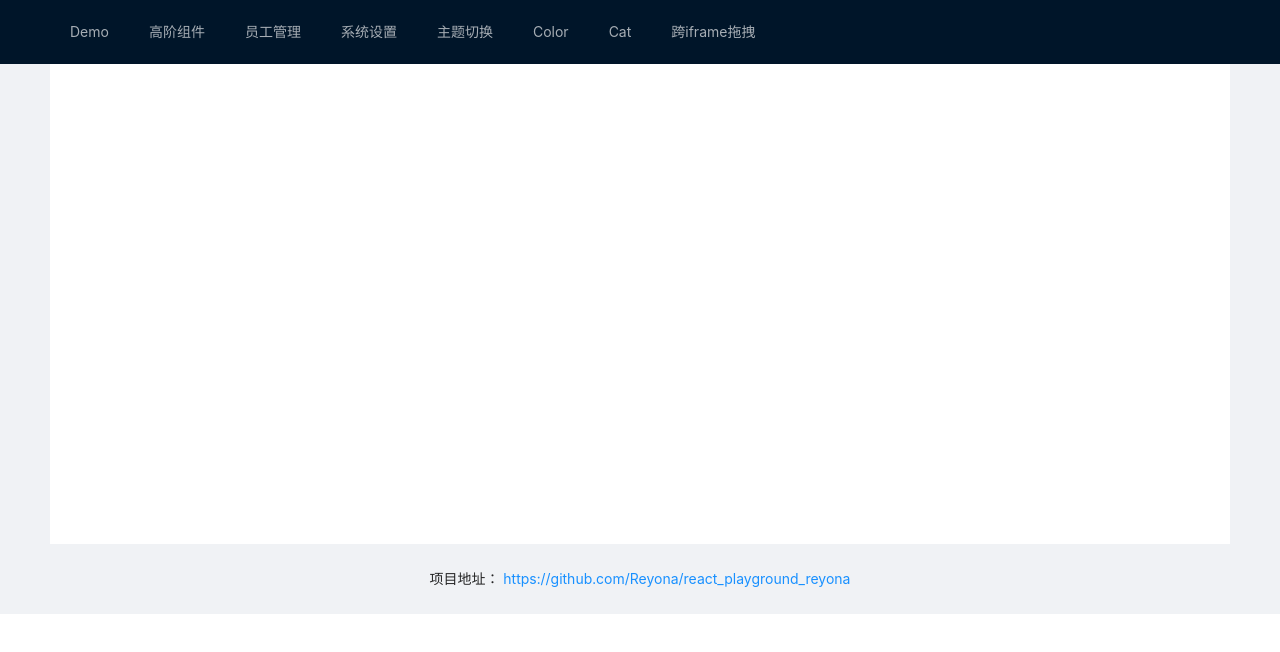
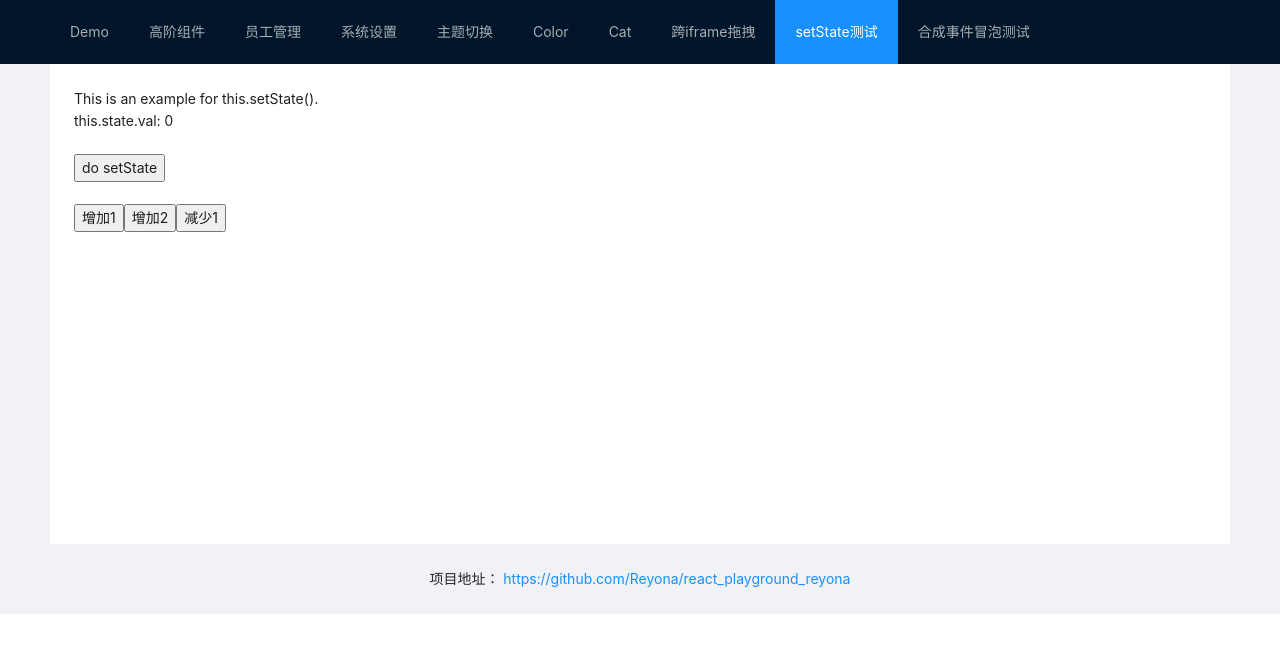
Before and after one commit to Reyona/react_playground_reyona, a React (Create React App) app: page /state in a window 1280 px wide. Shown: the top 652 px of the page. Built offline with nearby package versions, Linux system fonts and the light colour scheme.

Commit message:
add: setState testing; event-propagation testing

```diff
--- a/src/App.tsx
+++ b/src/App.tsx
@@ -12,6 +12,8 @@ import ColorPage from '@/pages/color'
 import CatPage from '@/pages/cat'
 import DragPage from '@/pages/drag/index'
 import DragIframe from '@/pages/drag/iframe'
+import SetStatePage from '@/pages/setState/index'
+import EventPage from '@/pages/event/index'
 
 const { Header, Content, Footer } = Layout;
 
@@ -27,9 +29,24 @@ function App({ match, location }: any) {
     { label: 'Color', key: 'color', to: '/color' },
     { label: 'Cat', key: 'cat', to: '/cat' },
     { label: '跨iframe拖拽', key: 'drag', to: '/drag' },
+    { label: 'setState测试', key: 'state', to: '/state' },
+    { label: '合成事件冒泡测试', key: 'event', to: '/event' },
   ]
   let hideLayout = ['/drag', '/drag-iframe'].includes(location.pathname)
+
+  // start 合成事件冒泡测试
+  const handleClick = (e: any) => {
+    // console.log('App合成:点击了===', e);
+  };
+  // setTimeout(() => {
+  //   document.getElementById('app-clickable')?.addEventListener('click', e => {
+  //     console.log('App原生:点击了===', e);
+  //   });
+  // }, 1000);
+  // end 合成事件冒泡测试
+
   return (
+    <div id="app-clickable" onClick={ handleClick }>
       <ConfigProvider locale={zhCN}>
         { hideLayout ? (<>
           {/* 拖拽demo不要展示其他组件 */}
@@ -56,6 +73,8 @@ function App({ match, location }: any) {
                 <Route path="/themes" component={ ThemedPage } />
                 <Route path="/color" component={ ColorPage } />
                 <Route path="/cat" component={ CatPage } />
+                <Route path="/state" component={ SetStatePage } />
+                <Route path="/event" component={ EventPage } />
               </div>
             </Content>
             <Footer className="footer">
@@ -64,6 +83,8 @@ function App({ match, location }: any) {
           </Layout>
         </>) }
       </ConfigProvider>
+    </div>
+
   );
 }
 
--- /dev/null
+++ b/src/components/setState/index.js
@@ -0,0 +1,93 @@
+import React, { Component } from 'react'
+import { flushSync } from 'react-dom'
+
+class Example extends Component {
+    constructor() {
+        super();
+        this.state = {
+            val: 0
+        };
+    }
+    // 目前是concurrent模式
+    doSetState = () => { // 看执行的先后顺序和值得变化
+        this.setState({ val: this.state.val + 1 });
+        console.log('1: ', this.state.val); // 0
+
+        this.setState({ val: this.state.val + 1 });
+        console.log('2: ', this.state.val); // 0
+
+        setTimeout(() => {
+            this.setState({ val: this.state.val + 1 });
+            console.log('3: ', this.state.val); // 1
+
+            this.setState({ val: this.state.val + 1 });
+            console.log('4: ', this.state.val); // 1
+        }, 0);
+    }
+
+    // 如下代码为shouldComponentUpdate+setState导致死循环的测试!!
+    // componentDidMount() {
+    //     this.setState({ val: this.state.val + 1 });
+    // }
+    // shouldComponentUpdate() {
+    //     this.setState({ val: this.state.val + 1 }); // 死循环
+    //     return true;
+    // }
+
+    plus1 = () => {
+        console.log("增加1前", this.state.val);
+        this.setState({
+            val: this.state.val + 1,
+        });
+        console.log("增加1后", this.state.val);
+    };
+
+    plus2 = () => {
+        console.log("增加2前", this.state.val);
+        // 这样会被合并为一条setState 且异步更新
+        this.setState({
+            val: this.state.val + 1,
+        });
+        this.setState({
+            val: this.state.val + 1,
+        });
+        // 这样会分开为两次setState 且同步更新
+        // flushSync(() => {
+        //     this.setState({
+        //         val: this.state.val + 1,
+        //     });
+        // })
+        // flushSync(() => {
+        //     this.setState({
+        //         val: this.state.val + 1,
+        //     });
+        // })
+        console.log("增加2后", this.state.val);
+    };
+
+    reduce1 = () => {
+        setTimeout(() => {
+            console.log("减少1前", this.state.val);
+            this.setState({
+                val: this.state.val - 1,
+            });
+            console.log("减少1后", this.state.val);
+        }, 0);
+    };
+
+    render() {
+        console.log('render');
+        return (<>
+            This is an example for this.setState().<br />
+            this.state.val: {this.state.val}<br />
+            <br />
+            <button onClick={this.doSetState}>do setState</button><br />
+            <br />
+            <button onClick={this.plus1}>增加1</button>
+            <button onClick={this.plus2}>增加2</button>
+            <button onClick={this.reduce1}>减少1</button>
+        </>);
+    }
+}
+
+export default Example;
--- /dev/null
+++ b/src/pages/event/index.js
@@ -0,0 +1,82 @@
+import React, { Component } from 'react'
+import ReactDOM from 'react-dom';
+
+class Example extends Component {
+    constructor() {
+        super();
+        this.state = {
+            val: 0
+        };
+    }
+    componentDidMount() {
+        document.getElementById('example').addEventListener('click', e => {
+            console.log('Example原生:点击了===', e);
+            // 在原生事件上阻止冒泡
+            // e.stopPropagation();
+            // e.stopImmediatePropagation();
+        });
+    }
+
+    handleClick = (e) => {
+        console.log('Example合成:点击了===', e);
+        // 在合成事件上组织冒泡
+        // e.stopPropagation();
+        // e.nativeEvent.stopImmediatePropagation();
+    };
+
+
+    render() {
+        console.log('render');
+        return (<>
+            这里是测试合成事件冒泡的。<br />
+            <div
+                style={{ border: '1px solid black', height: '50px', lineHeight: '50px', textAlign: 'center' }}
+                id="example"
+                onClick={this.handleClick}>点击这里查看事件冒泡</div>
+        </>);
+    }
+}
+
+class Echo extends Component {
+    componentDidMount() {
+        const parentDom = ReactDOM.findDOMNode(this);
+        const childrenDom = parentDom.querySelector(".button");
+
+        childrenDom.addEventListener('click', this.onDomChildClick, false);
+        childrenDom.addEventListener('click', this.onDomChildClickCapture, true);
+        parentDom.addEventListener('click', this.onDomParentClick, false);
+        parentDom.addEventListener('click', this.onDomParentClickCapture, true);
+    }
+    onDomChildClick = (e) => {
+        // e.stopPropagation( )
+        console.log('原生事件child--冒泡');
+    }
+    onDomChildClickCapture = (e) => {
+        console.log('原生事件child--捕获');
+    }
+    onDomParentClick = (e) => {
+        console.log('原生事件parent--冒泡');
+    }
+    onDomParentClickCapture = (e) => {
+        console.log('原生事件parent--捕获');
+    }
+    onReactChildClick = (e) => {
+        // e.stopPropagation()
+        console.log('合成事件child--冒泡');
+    }
+    onReactParentClick = () => {
+        console.log('合成事件parent--冒泡');
+    }
+    render() {
+        return (
+            <div className="parent" onClick={this.onReactParentClick}>
+                <button className="button" onClick={this.onReactChildClick}>点击</button>
+            </div>
+        )
+    }
+}
+
+
+export default function EventPage() {
+    return (<Example />);
+};
--- /dev/null
+++ b/src/pages/setState/index.js
@@ -0,0 +1,5 @@
+import Example from '@components/setState/index';
+
+export default function SetStatePage() {
+    return (<Example />);
+};
```
Also changed, not shown: src/index.tsx (+11 -2 lines). Lines whose indentation alone changed are shown as unchanged.
